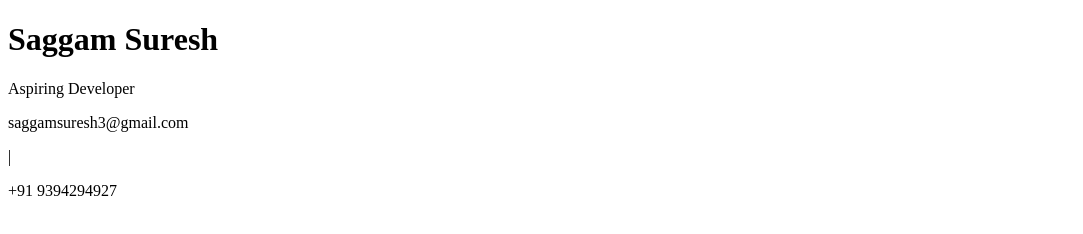
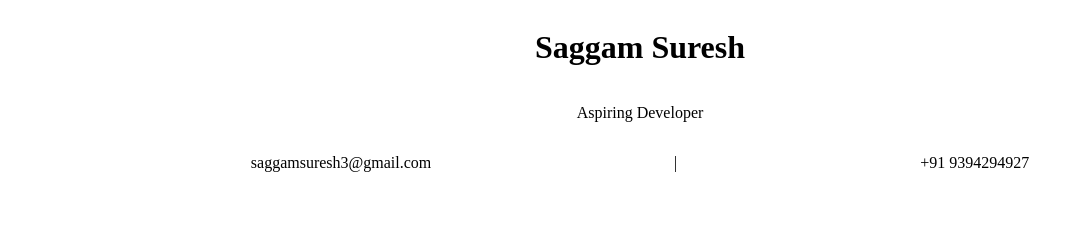
Before and after one commit to saggamsuresh-git/testing, a plain HTML site: page index.html in a window 1280 px wide. Shown: the whole page, without its empty margins (0-1083 px from the left). Drawn offline with Linux system fonts and the light colour scheme.

Commit message:
Update index.css

```diff
--- a/index.css
+++ b/index.css
@@ -1,4 +1,11 @@
-.browsehappy{
-    color: rgb(241, 10, 10);
-    background-color: aquamarine;
+.heading{
+    /* color: red; */
+    display: flex;
+    flex-direction: column;
+    justify-content: center;
+    align-items: center;
 }
+.contact-info{
+    display: flex;
+    justify-content: space-evenly;
+}
```
